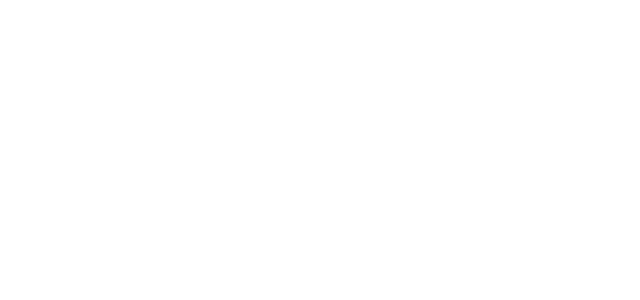
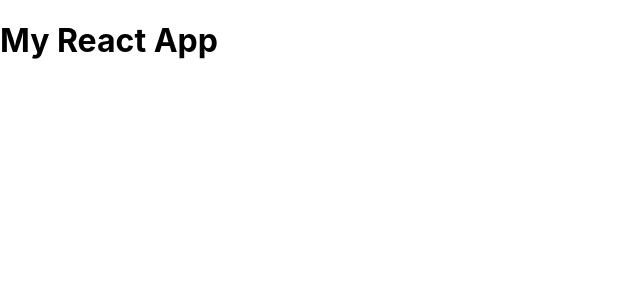
Before and after one commit to martinagabrielli/react-app, a React (Create React App) app: page / in a window 1280 px wide. Shown: the top 300 px of the page, without its empty margins (0-640 px from the left). Built offline with nearby package versions, Linux system fonts and the light colour scheme.

Commit message:
added header component

```diff
--- a/src/App.js
+++ b/src/App.js
@@ -1,8 +1,10 @@
 import React from 'react'
+import Header from './components/Header'
 
 function App() {
   return (
     <>
+      <Header />
     </>
   )
 }
--- /dev/null
+++ b/src/components/Header.js
@@ -0,0 +1,11 @@
+import React from 'react'
+
+function Header() {
+    return (
+        <div>
+            <h1>My React App</h1>
+        </div>
+    )
+}
+
+export default Header
```
